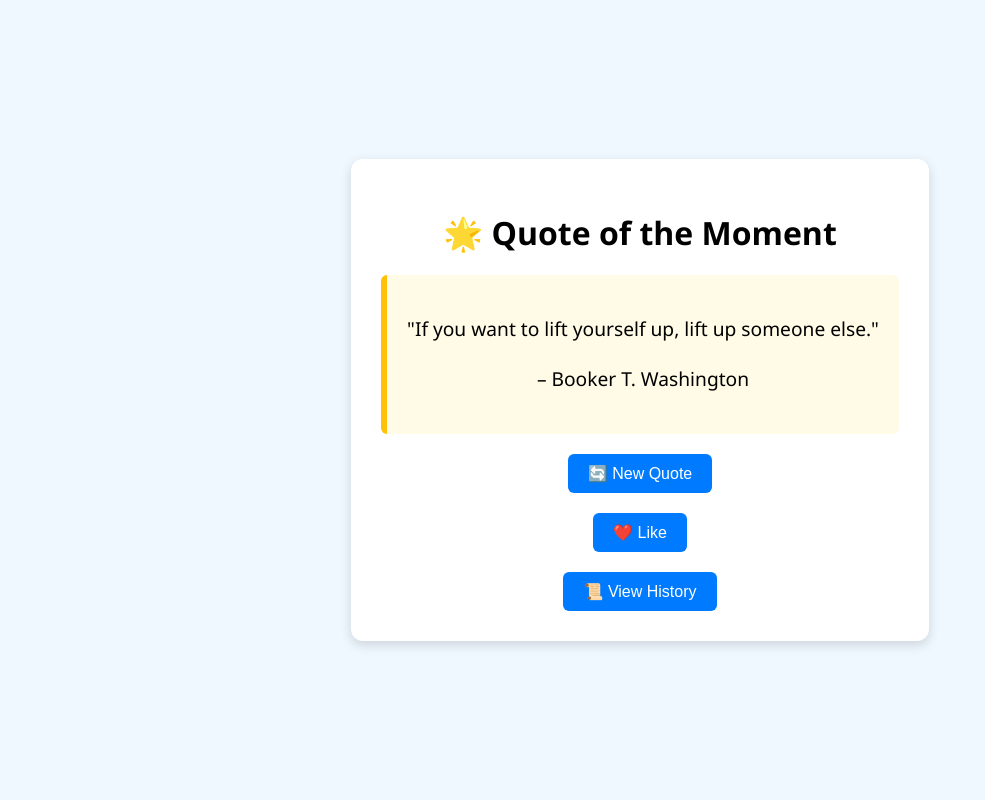
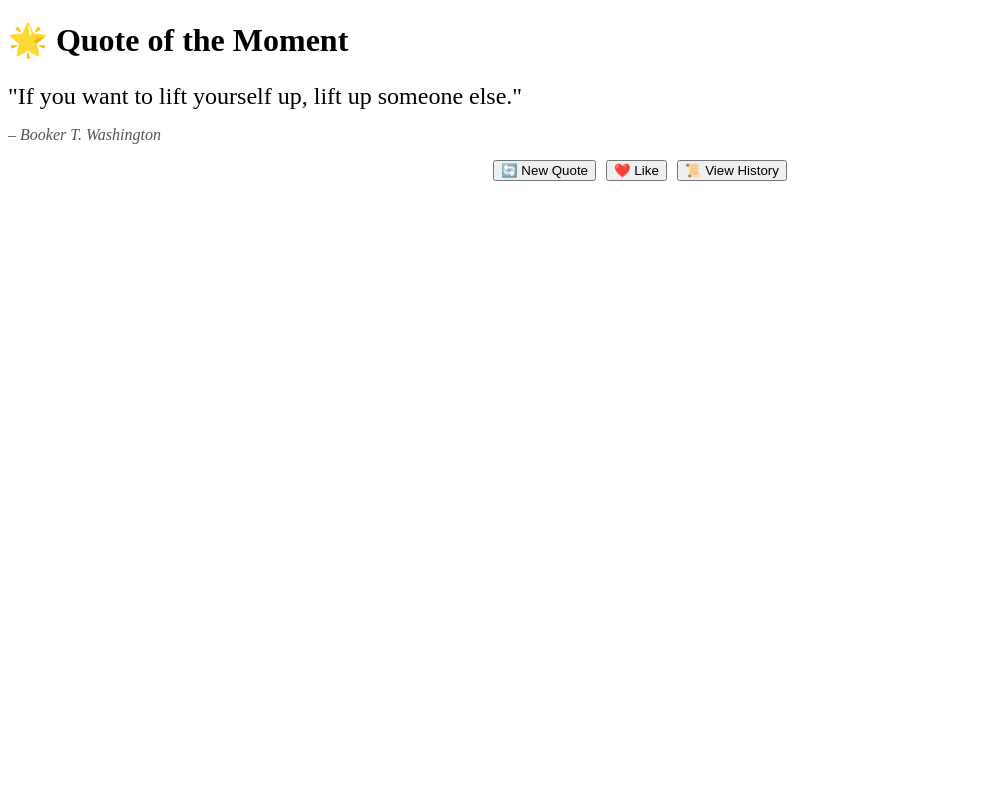
Before and after one commit to umerfarooq04/Quote-Generator, a Flask app: page / in a window 1280 px wide. Shown: the whole page, without its empty margins (0-985 px from the left). Run offline with Flask 3, Linux system fonts and the light colour scheme.

Commit message:
Adding improved style file

```diff
--- a/Static/style.css
+++ b/Static/style.css
@@ -1,42 +1,23 @@
-body {
-    font-family: 'Segoe UI', sans-serif;
-    background: #f0f8ff;
+/* Add this below your existing style.css */
+
+.quote {
+    font-size: 1.5rem;
+    margin-bottom: 10px;
+}
+
+.author {
+    font-style: italic;
+    color: #555;
+}
+
+.buttons {
     display: flex;
     justify-content: center;
-    align-items: center;
-    height: 100vh;
-    margin: 0;
+    gap: 10px;
+    margin-top: 15px;
 }
 
-.container {
-    text-align: center;
-    background: white;
-    padding: 30px;
-    border-radius: 12px;
-    box-shadow: 0 4px 12px rgba(0,0,0,0.15);
+.history-list {
+    text-align: left;
+    margin-top: 20px;
 }
-
-.card {
-    background: #fffbe6;
-    border-left: 6px solid #ffc107;
-    padding: 20px;
-    margin-top: 20px;
-    font-size: 1.2rem;
-    line-height: 1.6;
-    border-radius: 6px;
-}
-
-button {
-    margin-top: 20px;
-    padding: 10px 20px;
-    font-size: 1rem;
-    background: #007bff;
-    color: white;
-    border: none;
-    border-radius: 6px;
-    cursor: pointer;
-}
-
-button:hover {
-    background: #0056b3;
-}
```
